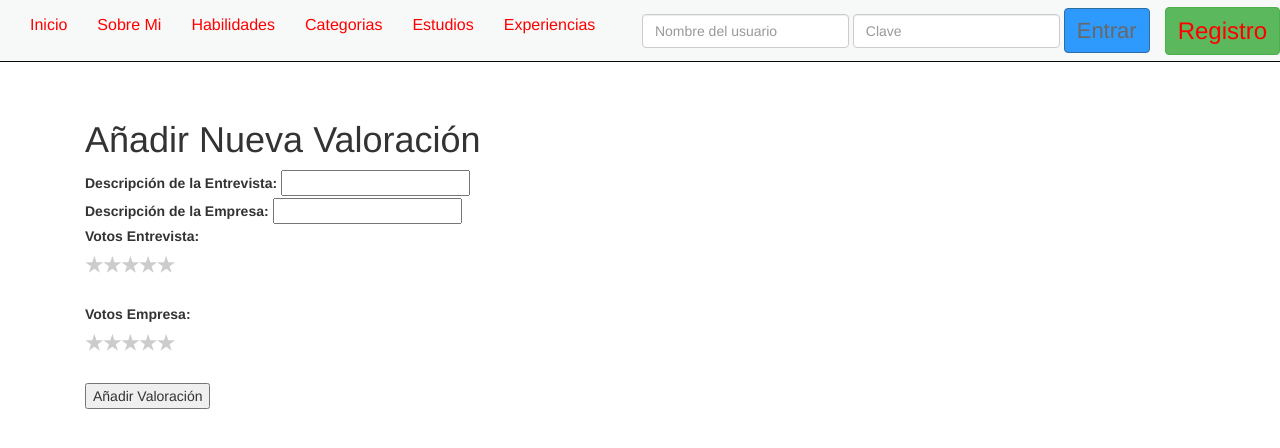
After one commit to izamYr-eztudiando/vportfolio, a Django app: a page that uses templates/add.html in a window 1280 px wide. The commit adds this page. Shown: the top 448 px of the page. Run offline with Django 5.2, Linux system fonts and the light colour scheme; some libraries are stand-ins or nearby versions.

Commit message:
20-11-2024

```diff
--- a/appportfolio/views.py
+++ b/appportfolio/views.py
@@ -695,3 +695,45 @@ def crear_noticia(request):
             return HttpResponse("Error: El título y el contenido son obligatorios.", status=400)
 
     return render(request, 'crear_noticia.html')
+
+def listar_valoraciones(request):
+    valoraciones = Valoracion.objects.all()
+    return render(request, 'list.html', {'valoraciones': valoraciones})
+
+def actualizar_valoraciones(request, pk):
+    valoracion = get_object_or_404(Valoracion, pk=pk)
+    if request.method == 'POST':
+        votos_entrevista = int(request.POST.get('votos_entrevista', valoracion.votos_entrevista))
+        votos_empresa = int(request.POST.get('votos_empresa', valoracion.votos_empresa))
+
+        # Actualizar los votos y recalcar la media
+        valoracion.votos_entrevista = votos_entrevista
+        valoracion.votos_empresa = votos_empresa
+        valoracion.media_aspectos = (votos_entrevista + votos_empresa) / 2
+        valoracion.save()
+
+        return redirect('listar_valoraciones')
+
+    return render(request, 'update.html', {'valoracion': valoracion})
+
+def añadir_valoraciones(request):
+    if request.method == 'POST':
+        entrevista = request.POST.get('entrevista')
+        empresa = request.POST.get('empresa')
+        votos_entrevista = int(request.POST.get('votos_entrevista', 0))
+        votos_empresa = int(request.POST.get('votos_empresa'), 0)
+
+        # Calcular la media de los aspectos
+        media_aspectos = (votos_entrevista + votos_empresa) / 2
+
+        # Crear y guardar la nueva valoración
+        nueva_valoracion = Valoracion.objects.create(
+            entrevista = entrevista,
+            empresa = empresa,
+            votos_entrevista = votos_entrevista,
+            votos_empresa = votos_empresa,
+            media_aspectos = media_aspectos
+        )
+        return redirect('listar_valoraciones')
+
+    return render(request, 'add.html')
--- a/pportfolio/urls.py
+++ b/pportfolio/urls.py
@@ -58,8 +58,11 @@ urlpatterns = [
     path('mostrar_curriculm/<int:curriculum_id>/', views.mostrarCurriculum, name='mostrarCurriculum'),
     path('generar-pdf/<int:curriculum_id>/', views.generarPDF, name='generarPDF'),
     path('listar_noticias/', views.listar_noticias, name='listar_noticias'),
-    path('crear_noticia/', views.crear_noticia, name='crear_noticia')
-]
+    path('crear_noticia/', views.crear_noticia, name='crear_noticia'),
+    path('listar_valoraciones/', views.listar_valoraciones, name='listar_valoraciones'),
+    path('actualizar_valoraciones/<int:pk>/edit/', views.actualizar_valoraciones, name='actualizar_valoraciones'),
+    path('añadir_valoraciones/add/', views.añadir_valoraciones, name='añadir_valoraciones'),
+    ]
 
 urlpatterns += static(settings.STATIC_URL, document_root=settings.STATIC_ROOT)
 urlpatterns += static(settings.MEDIA_URL, document_root=settings.MEDIA_ROOT)
--- /dev/null
+++ b/templates/add.html
@@ -0,0 +1,77 @@
+{% extends "base.html" %}
+{% load static %}
+{% block head %}
+    <title>Networking</title>
+    <script src="https://code.jquery.com/jquery-1.12.4.min.js"></script>
+    <script src="https://maxcdn.bootstrapcdn.com/bootstrap/3.3.5/js/bootstrap.min.js"
+            integrity="sha512-K1qjQ+NcF2TYO/eI3M6v8EiNYZfA95pQumfvcVrTHtwQVDG+aHRqLi/ETn2uB+1JqwYqVG3LIvdm9lj6imS/pQ=="
+            crossorigin="anonymous"></script>
+    <link rel="stylesheet" href="https://maxcdn.bootstrapcdn.com/bootstrap/3.3.5/css/bootstrap.min.css"
+          integrity="sha512-dTfge/zgoMYpP7QbHy4gWMEGsbsdZeCXz7irItjcC3sPUFtf0kuFbDz/ixG7ArTxmDjLXDmezHubeNikyKGVyQ=="
+          crossorigin="anonymous">
+    <style>
+        .rating {
+            direction: rtl;
+            display: flex;
+            justify-content: flex-end;
+        }
+        .rating input {
+            display: none;
+        }
+        .rating label {
+            font-size: 2rem;
+            color: #ccc;
+            cursor: pointer;
+        }
+        .rating input:checked ~ label,
+        .rating label:hover,
+        .rating label:hover ~ label {
+            color: #ffc107;
+        }
+    </style>
+{% endblock %}
+{% block content %}
+<br><br><br><br>
+<div class="container mt-4">
+    <h1>Añadir Nueva Valoración</h1>
+    <form method="post">
+        {% csrf_token %}
+        <label for="entrevista">Descripción de la Entrevista:</label>
+        <input type="text" id="entrevista" name="entrevista" required>
+        <br>
+        <label for="empresa">Descripción de la Empresa:</label>
+        <input type="text" id="empresa" name="empresa" required>
+        <br>
+        <label>Votos Entrevista:</label>
+        <div class="rating">
+            <input type="radio" id="entrevista-5" name="votos_entrevista" value="5">
+            <label for="entrevista-5" title="5 estrellas">&#9733;</label>
+            <input type="radio" id="entrevista-4" name="votos_entrevista" value="4">
+            <label for="entrevista-4" title="4 estrellas">&#9733;</label>
+            <input type="radio" id="entrevista-3" name="votos_entrevista" value="3">
+            <label for="entrevista-3" title="3 estrellas">&#9733;</label>
+            <input type="radio" id="entrevista-2" name="votos_entrevista" value="2">
+            <label for="entrevista-2" title="2 estrellas">&#9733;</label>
+            <input type="radio" id="entrevista-1" name="votos_entrevista" value="1">
+            <label for="entrevista-1" title="1 estrella">&#9733;</label>
+        </div>
+        <br>
+        <label>Votos Empresa:</label>
+        <div class="rating">
+            <input type="radio" id="empresa-5" name="votos_empresa" value="5">
+            <label for="empresa-5" title="5 estrellas">&#9733;</label>
+            <input type="radio" id="empresa-4" name="votos_empresa" value="4">
+            <label for="empresa-4" title="4 estrellas">&#9733;</label>
+            <input type="radio" id="empresa-3" name="votos_empresa" value="3">
+            <label for="empresa-3" title="3 estrellas">&#9733;</label>
+            <input type="radio" id="empresa-2" name="votos_empresa" value="2">
+            <label for="empresa-2" title="2 estrellas">&#9733;</label>
+            <input type="radio" id="empresa-1" name="votos_empresa" value="1">
+            <label for="empresa-1" title="1 estrella">&#9733;</label>
+        </div>
+        <br>
+        <button type="submit">Añadir Valoración</button>
+        </div>
+    </form>
+</div>
+{% endblock content %}
--- a/templates/navbar.html
+++ b/templates/navbar.html
@@ -37,6 +37,8 @@
 					<li><a href="{% url 'listar_entrevistadores' %}"><font size="3" color="#0000FF">Entrevistadores</font></a></li>
 					<li><a href="{% url 'curriculums' %}"><font size="3" color="#0000FF">Curriculum</font></a></li>
 					<li><a href="{% url 'listar_noticias' %}"><font size="3" color="#0000FF">Noticias</font></a></li>
+					<li><a href="{% url 'añadir_valoraciones' %}"><font size="3" color="#0000FF">Valorar</font></a></li>
+					<li><a href="{% url 'listar_valoraciones' %}"><font size="3" color="#0000FF">Valoraciones</font></a></li>
 
 				{% endif %}
             </ul>
```
Also changed, not shown: appportfolio/admin.py (+11 -0 lines), appportfolio/models.py (+13 -0 lines), templates/list.html (added, +33 -0 lines), templates/update.html (added, +60 -0 lines), appportfolio/migrations/0014_valoracion.py (added), db.sqlite3.
